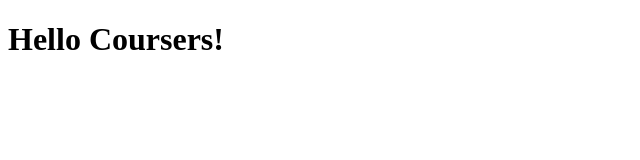
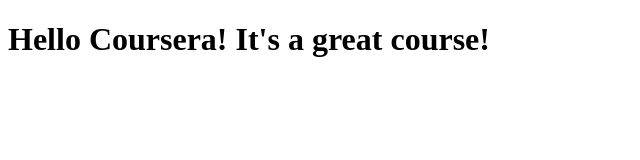
Before and after one commit to jthompson2024/coursera-test, a plain HTML site: page site/site/index.html in a window 1280 px wide. Shown: the whole page, without its empty margins (0-640 px from the left). Drawn offline with Linux system fonts and the light colour scheme.

Commit message:
Small addition to our page content.

```diff
--- a/site/site/index.html
+++ b/site/site/index.html
@@ -6,6 +6,6 @@
 	<title>Hello Coursera!</title>
 </head>
 <body>
-<h1>Hello Coursers!<h1>
+<h1>Hello Coursera! It's a great course!<h1>
 </body>
 </html>
```
